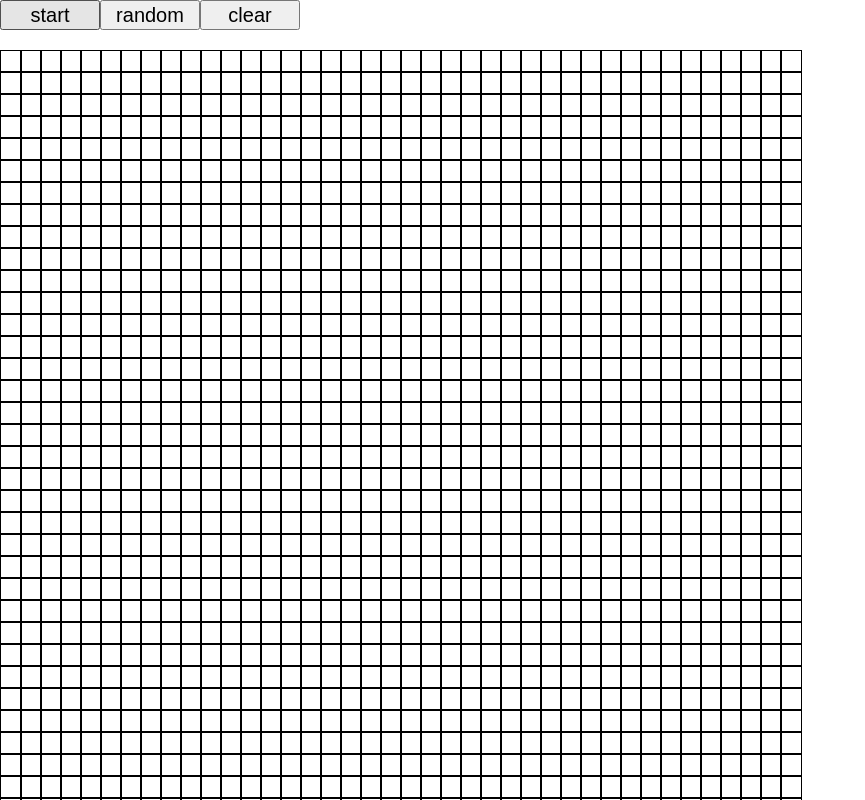
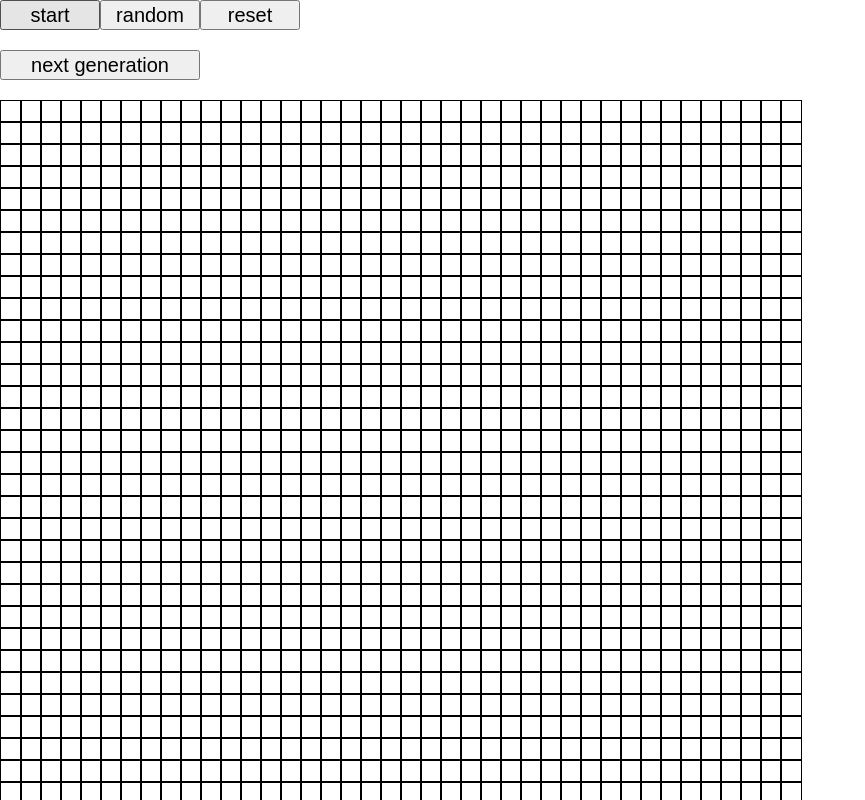
Before and after one commit to Annie-Huang/react-conway-game-of-life, a React (Create React App) app: page / in a window 1280 px wide. Shown: the top 800 px of the page, without its empty margins (0-865 px from the left). Built offline with nearby package versions, Linux system fonts and the light colour scheme.

Commit message:
Create the next generation button

```diff
--- a/src/App.tsx
+++ b/src/App.tsx
@@ -22,6 +22,7 @@ const operations = [
   [-1, 0],  // W
 ]
 
+// Or you can write it as Array<Array<number>>
 const updateGridValue = (grid: number[][]) => {
   // Spread doesn't work here. Clone multidimensional array
   let gridCopy = JSON.parse(JSON.stringify(grid));
@@ -105,7 +106,7 @@ const App: React.FC = () => {
     }
 
     // Interesting, I didn't know setXXX function can pass in ()=>{} as well.
-    setGrid(grid => updateGridValue(grid));
+    setGrid(grid => updateGridValue(grid)); // Have to be this format, setGrid(updateGridValue(grid)) does not work.
 
     // simulate
     // setTimeout(runSimulation, 1000);
@@ -125,7 +126,9 @@ const App: React.FC = () => {
         {running? 'stop' : 'start'}
       </button>
       <button onClick={() => setGrid(generateRandomGrid())}>random</button>
-      <button onClick={() => setGrid(generateEmptyGrid())}>clear</button>
+      <button onClick={() => setGrid(generateEmptyGrid())}>reset</button>
+      <br/><br/>
+      <button style={{width: 200}} onClick={() => setGrid(updateGridValue(grid))}>next generation</button>
       <br/><br/>
       <div style={{display: 'grid', gridTemplateColumns: `repeat(${numCols}, 20px`}}>
         {
```
